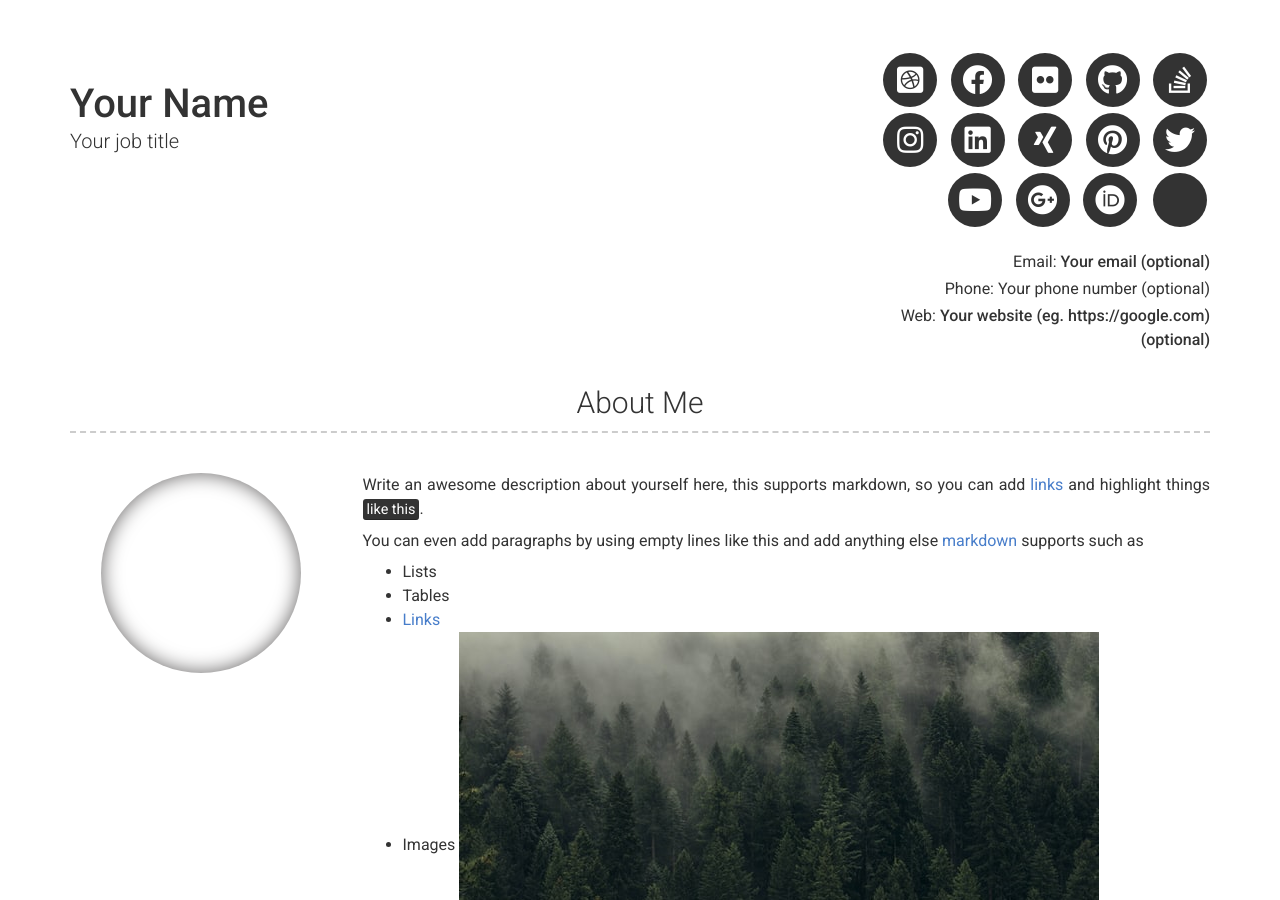
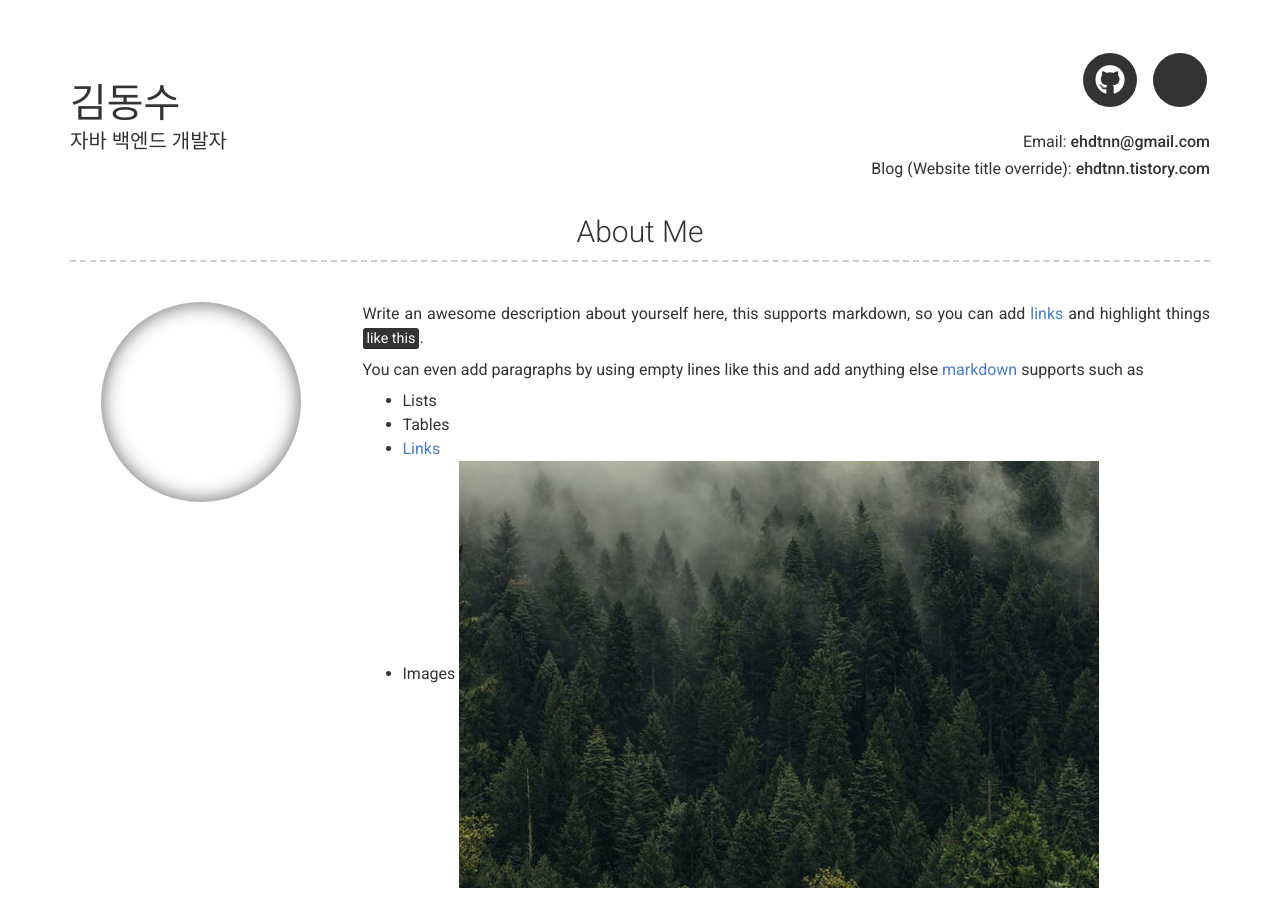
Before and after one commit to ehdtnn/ehdtnn.github.io, a Jekyll site: the page built from index.md, in a window 1280 px wide and 900 px high. Built offline with Jekyll 4.4.1, drawn with Linux system fonts in a browser that asks for light colours; nearby versions of some CDN libraries; some of the changed text lies outside the part shown.

Commit message:
modify user info

```diff
--- a/_config.yml
+++ b/_config.yml
@@ -6,32 +6,32 @@ repository: Git repository where your resume will be hosted, only required if yo
 version: 2
 
 # Personal info
-name: Your Name
-title: Your job title
-email: Your email (optional)
+name: 김동수
+title: 자바 백엔드 개발자
+email: ehdtnn@gmail.com
 # email_title: Email (Email title override)
-phone: Your phone number (optional)
+### phone: Your phone number (optional)
 # phone_title: Phone (Phone title override)
-website: Your website (eg. https://google.com)(optional)
-# website_title: Web (Website title override)
+website: ehdtnn.tistory.com
+website_title: Blog (Website title override)
 
 # Dark Mode (true/false/never)
 darkmode: false
 
 # Social links
-twitter_username: jekyllrb
-github_username:  jekyll
-stackoverflow_username: "00000001"
-dribbble_username: jekyll
-facebook_username: jekyll
-flickr_username: jekyll
-instagram_username: jekyll
-linkedin_username: jekyll
-xing_username: jekyll
-pinterest_username: jekyll
-youtube_username: jekyll
-googleplus_username: +jekyll
-orcid_username: 0000-0000-0000-0000
+#twitter_username: jekyllrb
+github_username:  ehdtnn
+#stackoverflow_username: "00000001"
+#dribbble_username: jekyll
+#facebook_username: jekyll
+#flickr_username: jekyll
+#instagram_username: jekyll
+#linkedin_username: jekyll
+#xing_username: jekyll
+#pinterest_username: jekyll
+#youtube_username: jekyll
+#googleplus_username: +jekyll
+#orcid_username: 0000-0000-0000-0000
 
 # Additional icon links
 additional_links:
```
